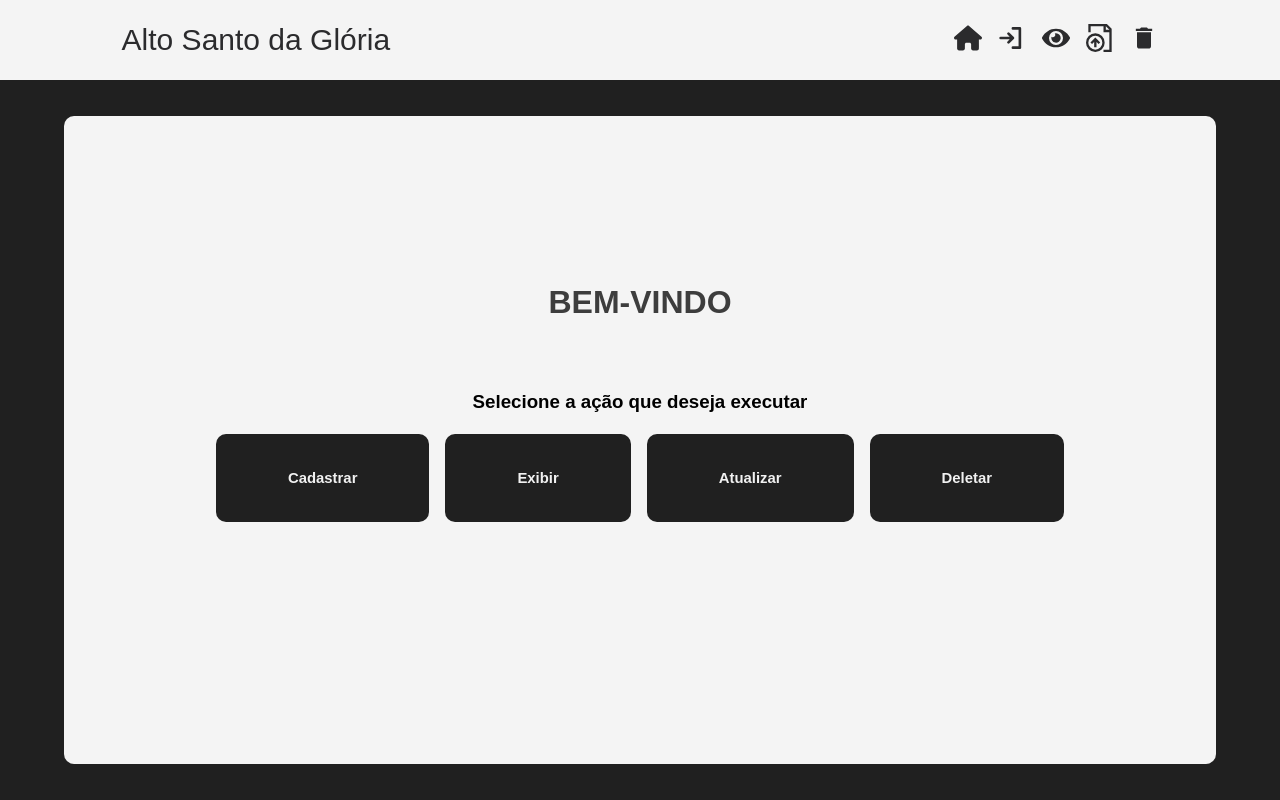
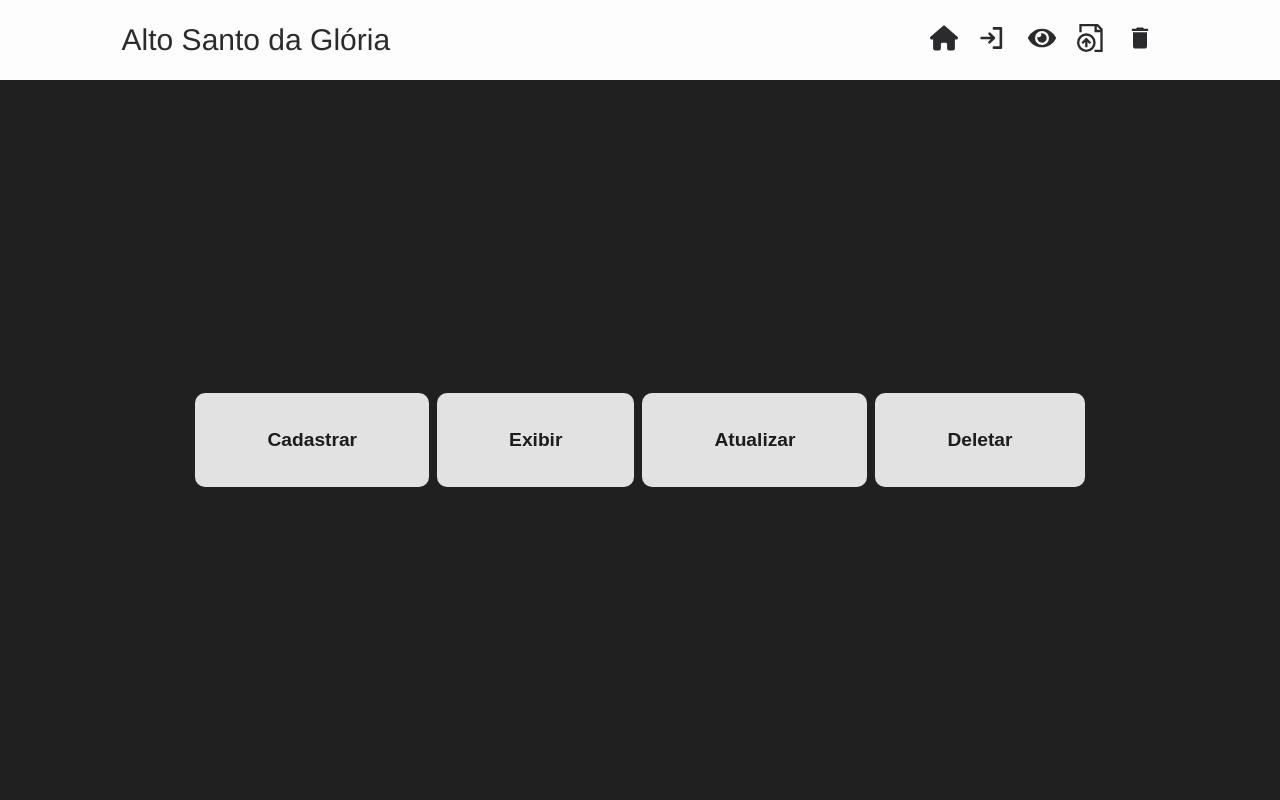
Before and after one commit to CezarNogueira/Projeto_ASG, a React (Vite) app in the folder src/web/: page / in a window 1280 px wide. Built offline with nearby package versions, Linux system fonts and the light colour scheme.

Commit message:
alterar fonte e home_wrapper

```diff
--- a/src/web/components/Header/header.jsx
+++ b/src/web/components/Header/header.jsx
@@ -15,11 +15,11 @@ function Header ({ setCurrentPage }) {
             </div>
                 <nav>
                     <ul>
-                        <li><a onClick={() => setCurrentPage('home')}><FaHouse size={28}/></a><p>Home</p></li>
-                        <li><a onClick={() => setCurrentPage('create')}><PiSignInBold size={28}/></a><p>Cadastrar</p></li>
-                        <li><a onClick={() => setCurrentPage('read')}><FaEye size={28}/></a><p>Exibir</p></li>
-                        <li><a onClick={() => setCurrentPage('update')}><GrDocumentUpdate size={28}/></a><p>Atualizar</p></li>
-                        <li><a onClick={() => setCurrentPage('delete')}><MdDelete size={28}/></a><p>Deletar</p></li>
+                        <li onClick={() => setCurrentPage('home')}><a><FaHouse size={28}/></a><p>Home</p></li>
+                        <li onClick={() => setCurrentPage('create')}><a><PiSignInBold size={28}/></a><p>Cadastrar</p></li>
+                        <li onClick={() => setCurrentPage('read')}><a><FaEye size={28}/></a><p>Exibir</p></li>
+                        <li onClick={() => setCurrentPage('update')}><a><GrDocumentUpdate size={28}/></a><p>Atualizar</p></li>
+                        <li onClick={() => setCurrentPage('delete')}><a><MdDelete size={28}/></a><p>Deletar</p></li>
                     </ul>
                 </nav>
         </header>
--- a/src/web/components/Header/header_module.css
+++ b/src/web/components/Header/header_module.css
@@ -3,7 +3,7 @@ header {
     height: 10vh;
     padding: 0% 5%;
 
-    background-color: #f4f4f4;
+    background-color: #fdfdfd;
 
     display: flex;
     justify-content: space-between;
@@ -44,6 +44,11 @@ header nav ul li:hover {
     font-size: 1.2rem;
 }
 
+header nav ul li p {
+    cursor: pointer;
+    margin-left: 0.3rem;
+}
+
 header nav ul li a {
     text-decoration: none;
     color: #2B2B2D;
--- a/src/web/css/index.css
+++ b/src/web/css/index.css
@@ -1,3 +1,3 @@
 :root {
-  font-family: sans-serif;
+  font-family: 'Franklin Gothic Medium', 'Arial Narrow', Arial, sans-serif;
 }
--- a/src/web/pages/home/home_module.css
+++ b/src/web/pages/home/home_module.css
@@ -21,18 +21,6 @@
     align-items: center;
 
     gap: 1rem;
-
-    background-color: #f4f4f4;
-}
-
-.home_title {
-    display: flex;
-    flex-direction: column;
-    align-items: center;
-
-    color: #000000c0;
-
-    gap: 1rem;
 }
 
 .actions_menu {
@@ -45,6 +33,8 @@
     flex-direction: column;
     align-items: center;
     justify-content: center;
+
+    gap: 1rem;
 }
 
 .actions_group {
@@ -55,20 +45,20 @@
     align-items: center;
     justify-content: center;
 
-    gap: 1rem;
+    gap: 0.5rem;
 }
 
 .actions_group button {
     border: none;
-    background-color: #202020;
+    background-color: #e2e2e2;
     padding: 4% 8%;
     border-radius: 10px;
     cursor: pointer;
     transition: all 0.4s;
 
-    font-size: 0.93rem;
+    font-size: 1.2rem;
     font-weight: 600;
-    color: #f1f1f1;
+    color: #1d1d1d;
 }
 
 .actions_group button:hover {
@@ -76,7 +66,7 @@
     color: #000000c0;
 }
 
-@media (max-width: 684px) {
+@media (max-width: 784px) {
     .actions_group {
         height: 100%;
         flex-direction: column;
--- a/src/web/pages/home/index.jsx
+++ b/src/web/pages/home/index.jsx
@@ -5,11 +5,7 @@ function Home ({ setCurrentPage }) {
     return (
         <div className='home_container'>
             <div className="home_wrapper">
-                <div className='home_title'>
-                    <h1>BEM-VINDO</h1>
-                </div>
                 <div className='actions_menu'>
-                <h3>Selecione a ação que deseja executar</h3>
                     <div className='actions_group'>
                         <button onClick={() => setCurrentPage('create')}>Cadastrar</button>
                         <button onClick={() => setCurrentPage('read')}>Exibir</button>
```
